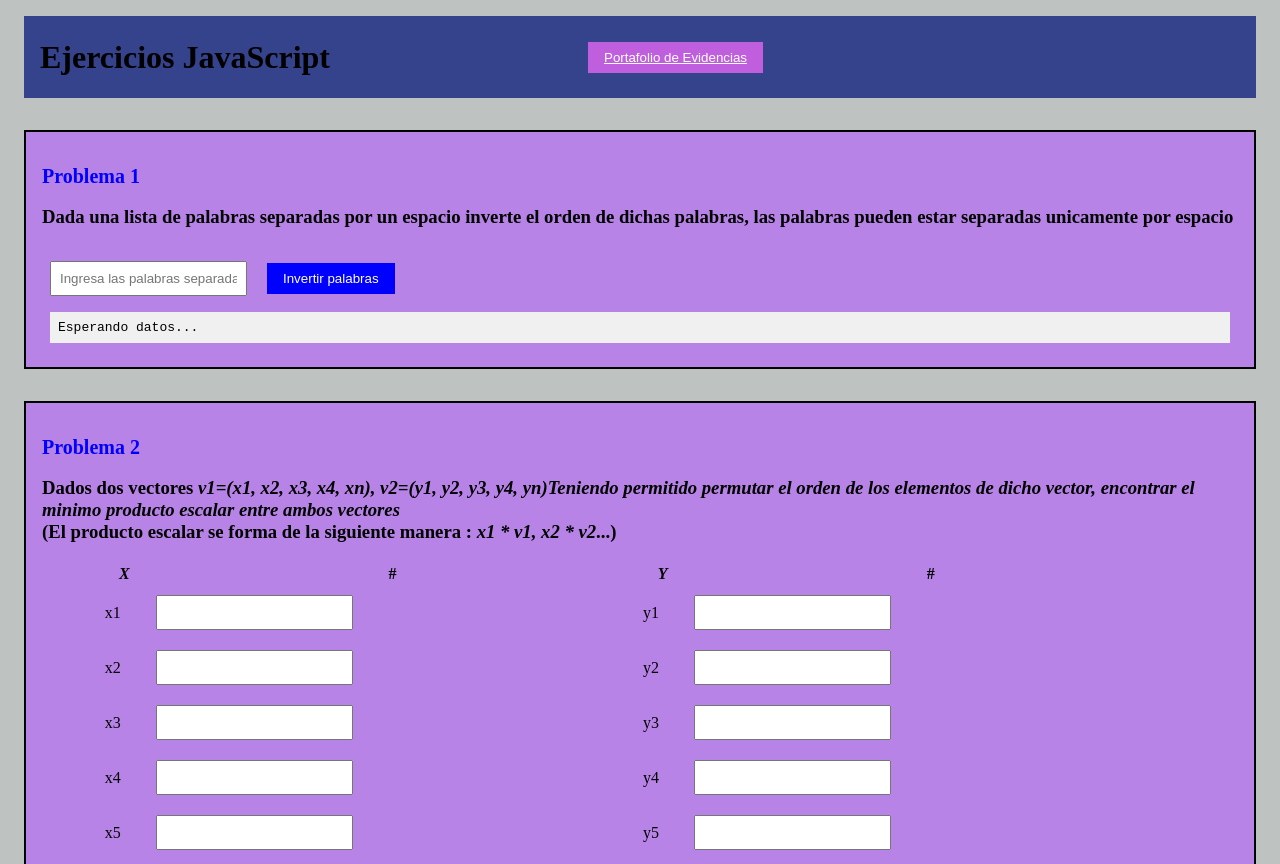
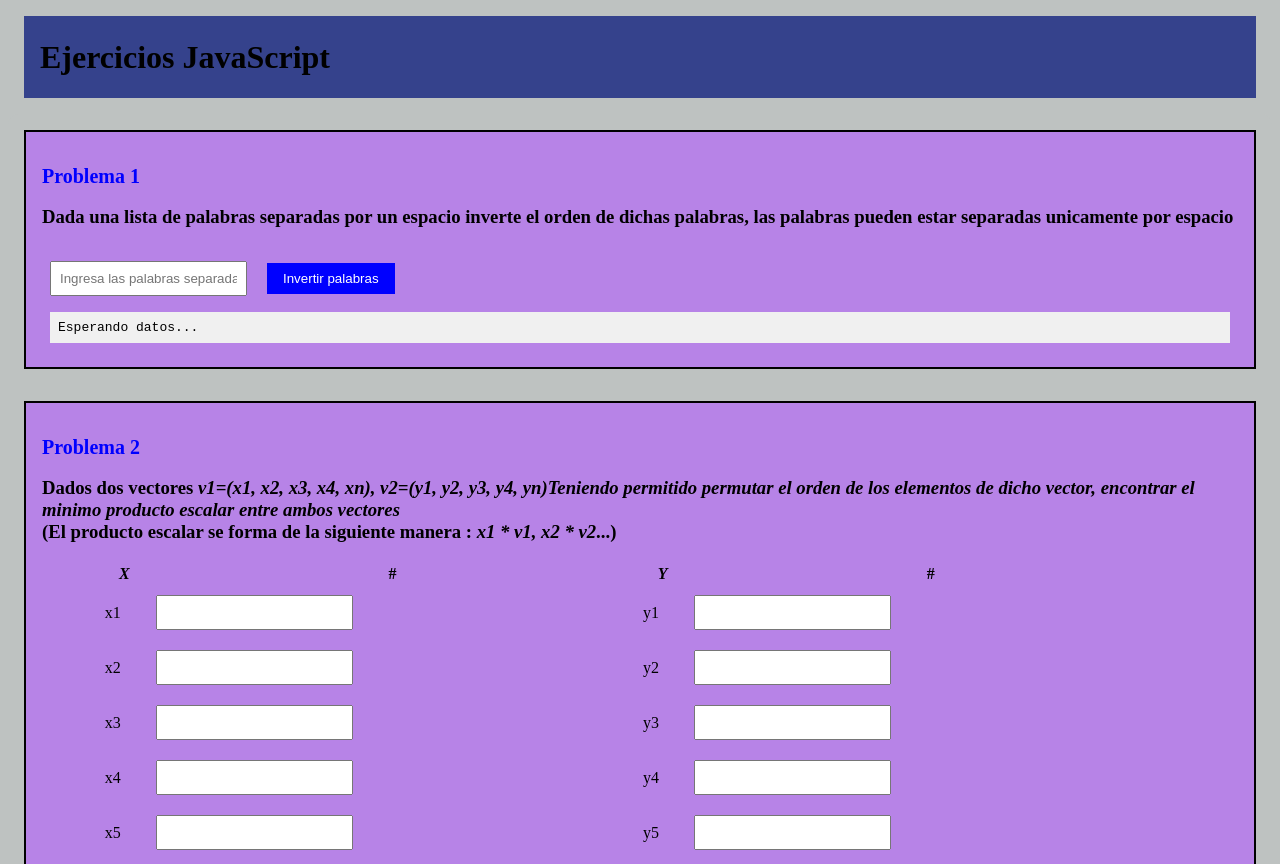
Before and after one commit to regina04062007/algoritmia05_regina, a plain HTML site: page index.html in a window 1280 px wide. Shown: the top 864 px of the page. Drawn offline with Linux system fonts and the light colour scheme.

Commit message:
Update index.html

```diff
--- a/index.html
+++ b/index.html
@@ -12,9 +12,8 @@
         <header>
 
             <h1 class="letra1">Ejercicios JavaScript </h1>
-            <div class="buttons">
-                <button><a href="../index.html">Portafolio de Evidencias</a></button>
-                    </div>
+
+
 
         </header>
         <aside>
```
